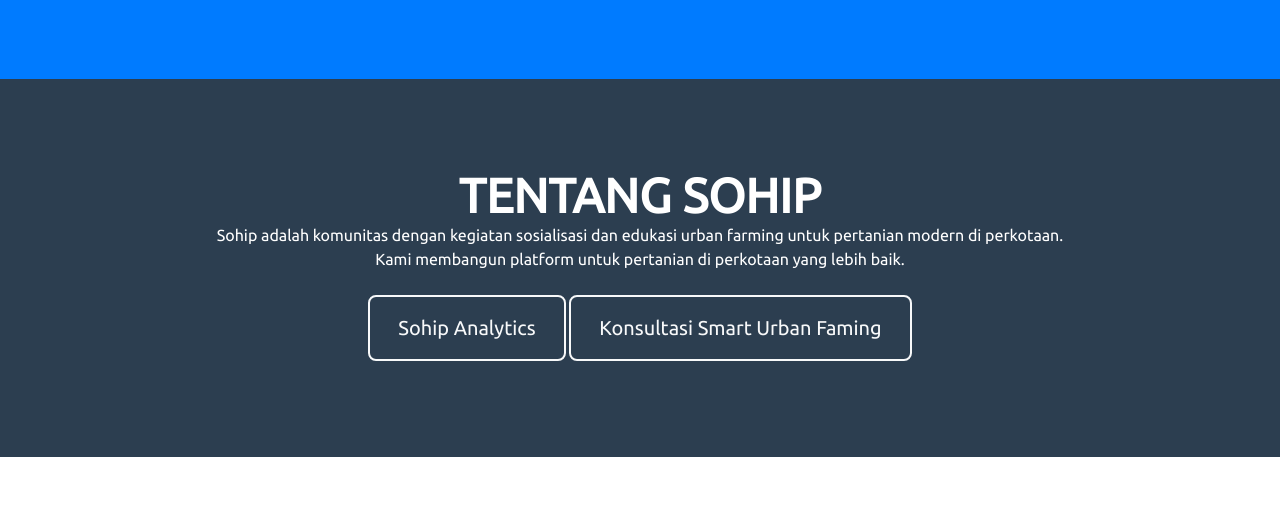
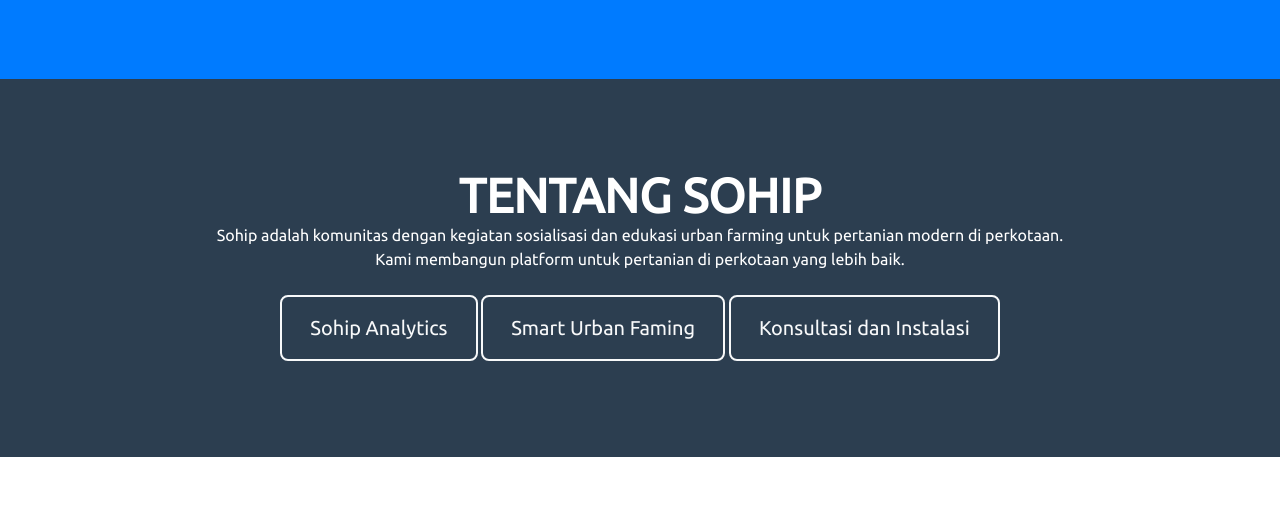
Before and after one commit to sohip-developer/sohip, a plain HTML site: page index.html in a window 1280 px wide. Shown: the part 597-1111 px from the top of the page. Drawn offline with Linux system fonts and the light colour scheme.

Commit message:
Update index.html

```diff
--- a/index.html
+++ b/index.html
@@ -75,7 +75,10 @@
           Sohip Analytics
         </a>
         <a class="btn btn-xl btn-outline-light" href="#">
-          Konsultasi Smart Urban Faming
+          Smart Urban Faming
+        </a>
+        <a class="btn btn-xl btn-outline-light" href="#">
+          Konsultasi dan Instalasi
         </a>
       </div>
 
```
